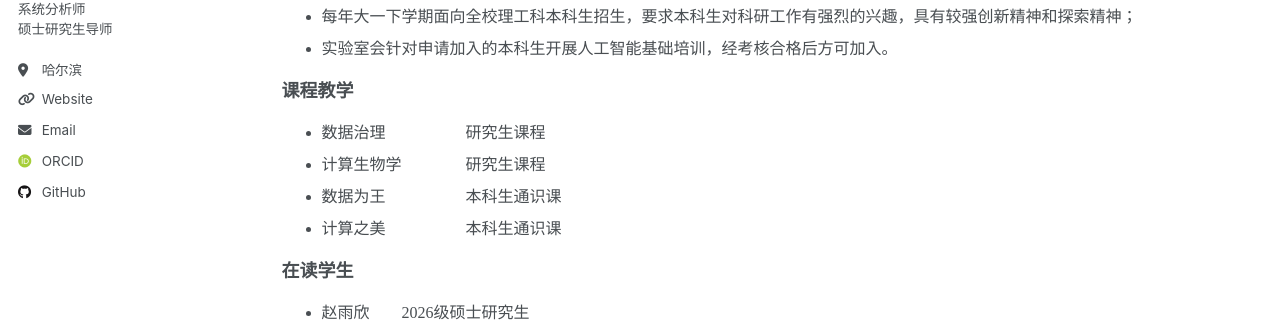
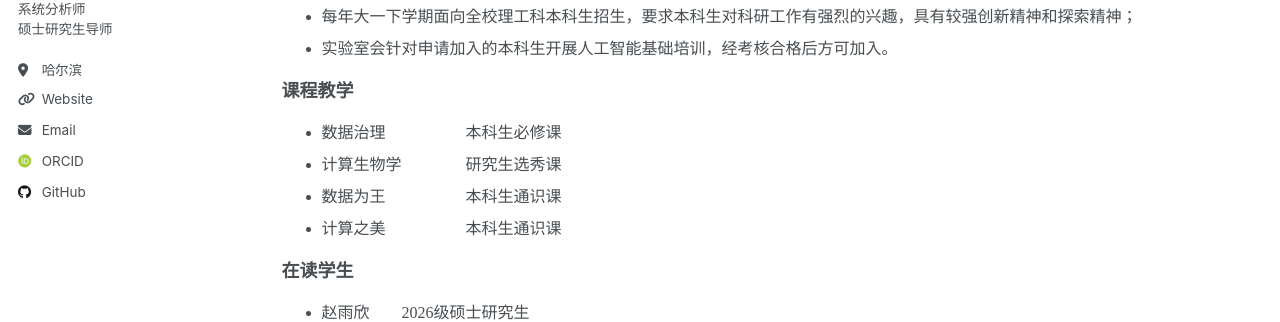
Before and after one commit to HPC-NEAU/zhoucj, a Jekyll site: the page built from _pages/teaching.md, in a window 1280 px wide and 900 px high. Shown: the part 296-618 px from the top of the window. Built offline with Jekyll 4.4.1, drawn with Linux system fonts in a browser that asks for light colours; some web fonts are replaced.

Commit message:
Update teaching.md

```diff
--- a/_pages/teaching.md
+++ b/_pages/teaching.md
@@ -24,8 +24,8 @@ redirect_from:
 </ul>
 		<font face="微软雅黑" size=4><b>课程教学</b></font>
 <ul>
-	<li>数据治理&emsp;&emsp;&emsp;&emsp;&emsp;研究生课程</li>
-	<li>计算生物学&emsp;&emsp;&emsp;&emsp;研究生课程</li>
+	<li>数据治理&emsp;&emsp;&emsp;&emsp;&emsp;本科生必修课</li>
+	<li>计算生物学&emsp;&emsp;&emsp;&emsp;研究生选秀课</li>
 	<li>数据为王&emsp;&emsp;&emsp;&emsp;&emsp;本科生通识课</li>
 	<li>计算之美&emsp;&emsp;&emsp;&emsp;&emsp;本科生通识课</li>
 </ul>
```
